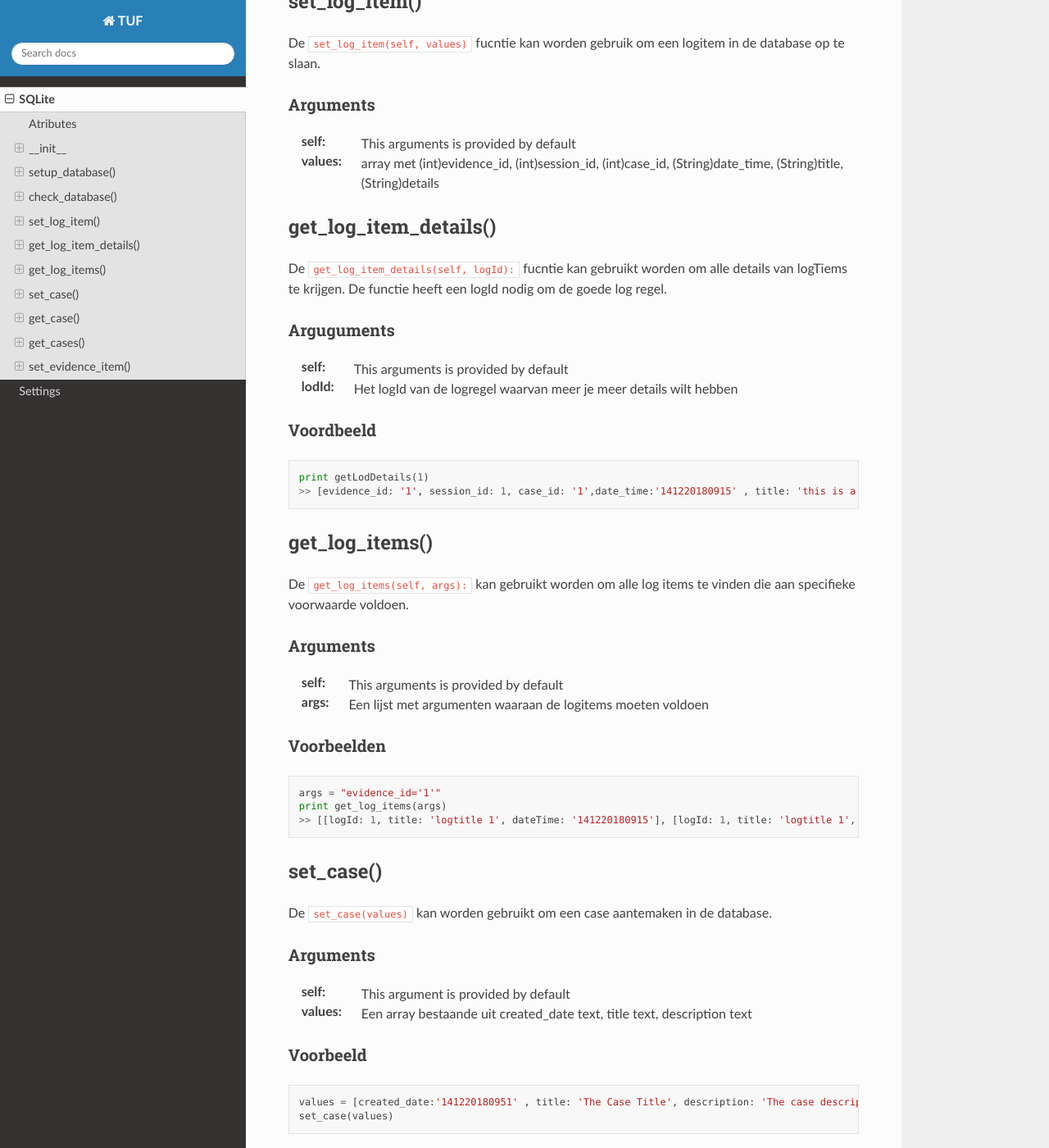
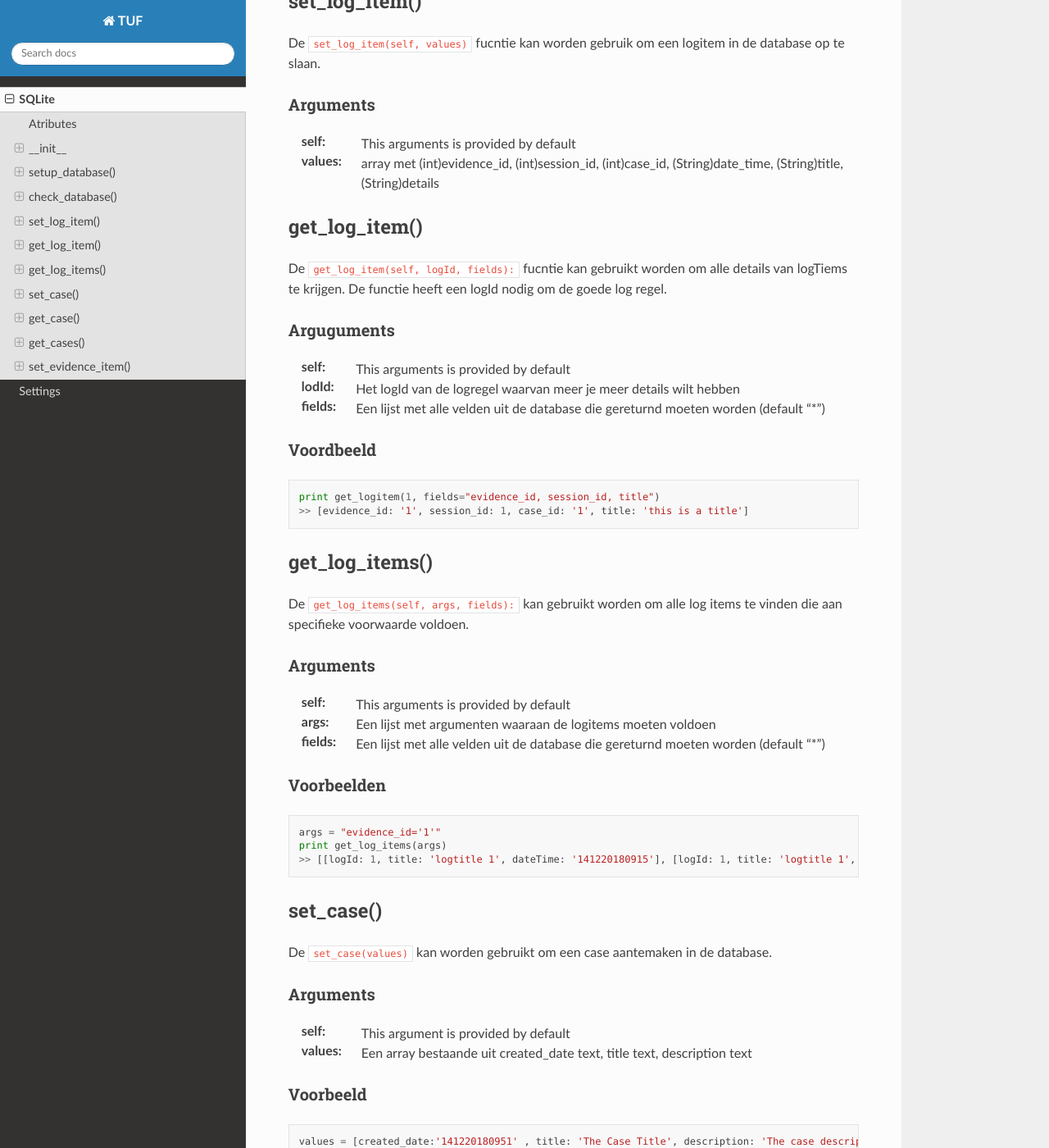
Before and after one commit to Matthijz98/TUF, a Sphinx documentation site: the page built from docs/code/classes/sqlite.rst, in a window 1280 px wide and 1400 px high, scrolled down 1398 px. Shown: the whole window at 82% size. Built offline with Sphinx 7.4.7 and the Read the Docs theme 2.0.0, drawn with Linux system fonts in a browser that asks for light colours.

Commit message:
query builder
and field option for some functions

```diff
--- a/docs/code/classes/sqlite.rst
+++ b/docs/code/classes/sqlite.rst
@@ -69,31 +69,33 @@ Arguments
 :values: array met (int)evidence_id, (int)session_id, (int)case_id, (String)date_time, (String)title, (String)details
 
 ********************
-get_log_item_details()
+get_log_item()
 ********************
-De ``get_log_item_details(self, logId):`` fucntie kan gebruikt worden om alle details van logTiems te krijgen. De functie heeft een logId nodig om de goede log regel.
+De ``get_log_item(self, logId, fields):`` fucntie kan gebruikt worden om alle details van logTiems te krijgen. De functie heeft een logId nodig om de goede log regel.
 
 Arguguments
 ============
 :self: This arguments is provided by default
 :lodId: Het logId van de logregel waarvan meer je meer details wilt hebben
+:fields: Een lijst met alle velden uit de database die gereturnd moeten worden (default "*")
 
 Voordbeeld
 ==========
 ::
 
-    print getLodDetails(1)
-    >> [evidence_id: '1', session_id: 1, case_id: '1',date_time:'141220180915' , title: 'this is a title',     >> [evidence_id: '1', session_id: 1, case_id: '1',date_time:'141220180915' , title: 'this is a title', details: 'This is some details about this log']
+    print get_logitem(1, fields="evidence_id, session_id, title")
+    >> [evidence_id: '1', session_id: 1, case_id: '1', title: 'this is a title']
 
 *************
 get_log_items()
 *************
-De ``get_log_items(self, args):`` kan gebruikt worden om alle log items te vinden die aan specifieke voorwaarde voldoen.
+De ``get_log_items(self, args, fields):`` kan gebruikt worden om alle log items te vinden die aan specifieke voorwaarde voldoen.
 
 Arguments
 =========
 :self: This arguments is provided by default
 :args: Een lijst met argumenten waaraan de logitems moeten voldoen
+:fields: Een lijst met alle velden uit de database die gereturnd moeten worden (default "*")
 
 Voorbeelden
 ===========
```
Also changed, not shown: 1 other file.
